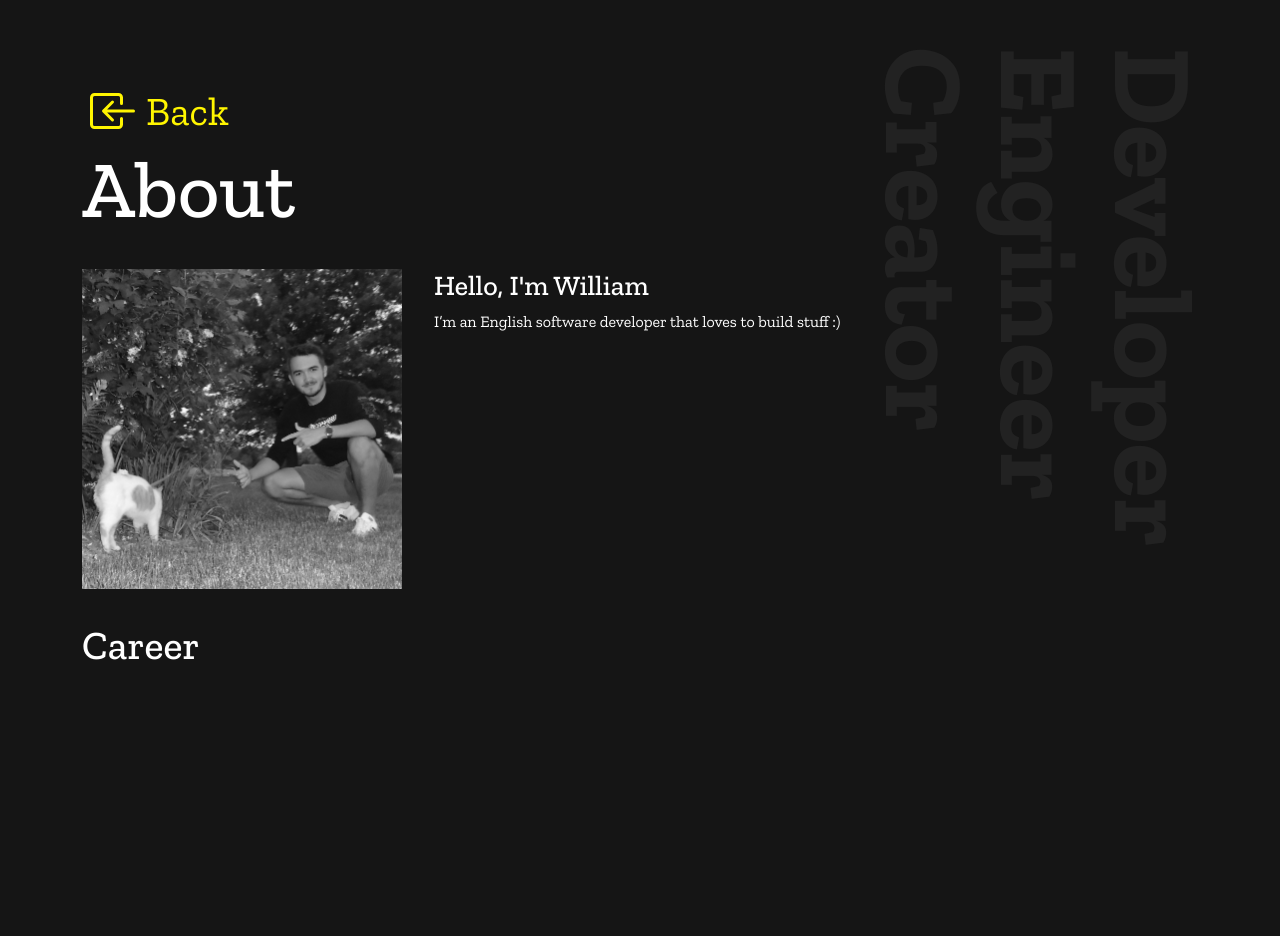
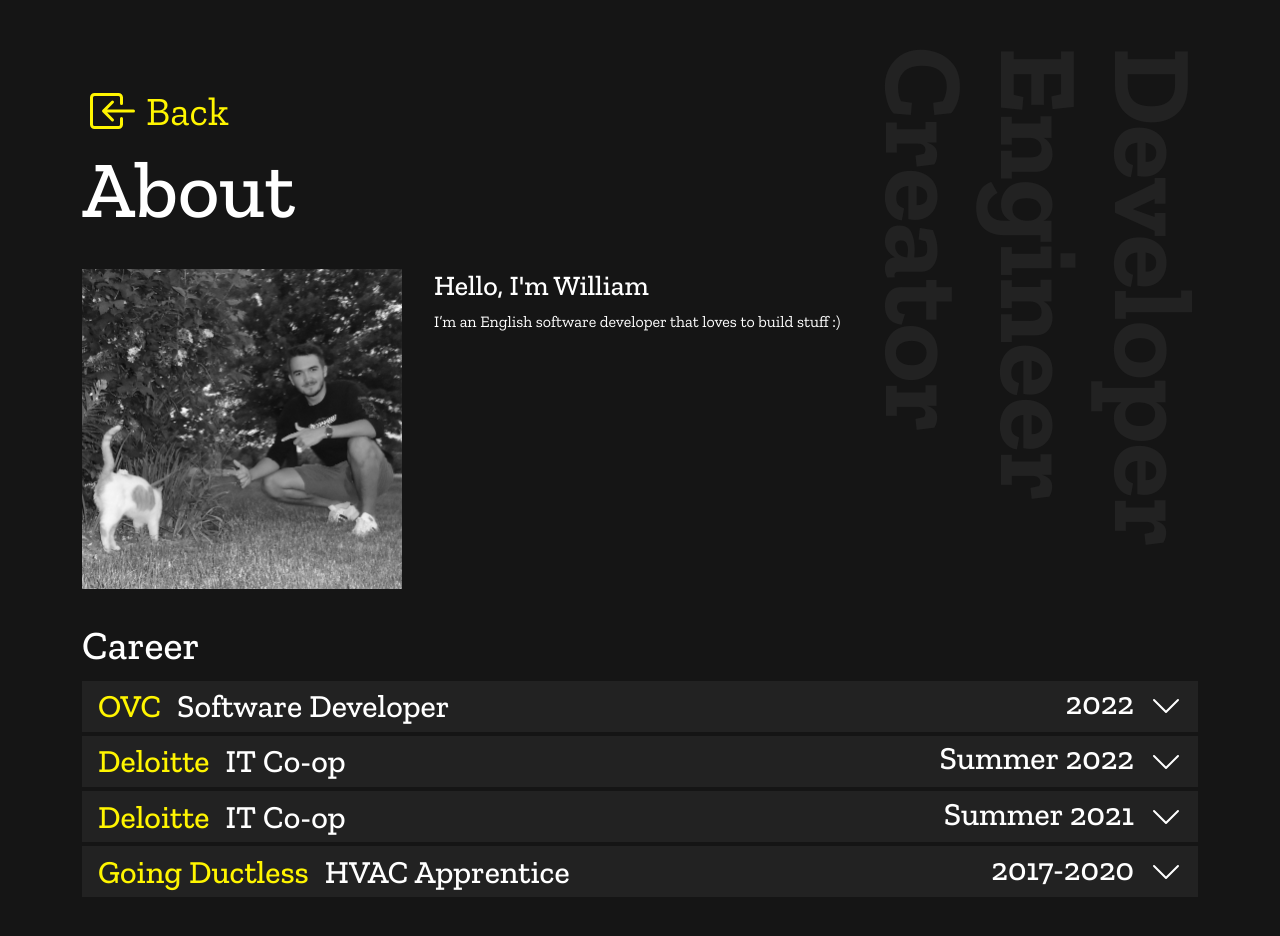
Before and after one commit to WilliamFitzjohn/fitzjohn.dev, a React (Create React App) app in the folder react-app/: page /about in a window 1280 px wide. Shown: the top 936 px of the page. Before the commit the page ends 800 px from the top, so only its background shows below. Built offline with nearby package versions, Linux system fonts and the light colour scheme.

Commit message:
Started career section in about

```diff
--- /dev/null
+++ b/react-app/src/components/Job.js
@@ -0,0 +1,49 @@
+
+import './styles/Job.css'
+import { BsChevronDown, BsChevronUp } from 'react-icons/bs';
+import { useState } from 'react';
+
+function Job(props) {
+
+    const [dropdown, setDropdown] = useState(false);
+
+    function toggleMenu(){
+        setDropdown(!dropdown);
+    }
+
+    function getDesc(){
+        if(dropdown){
+            return(
+                <div className='job-desc-container'>
+                    <p>{props.desc}</p>
+                </div>
+            );
+        }else{return null;}
+    }
+
+    function getChevron(){
+        if(dropdown){
+            return(<BsChevronUp/>);
+        }else{
+            return(<BsChevronDown/>);
+        }
+    }
+
+    return(
+        <div className="job-container">
+            <div className="job-header" onClick={toggleMenu}>
+                <div className="job-title-left">
+                    <h2>{props.comp}</h2>
+                    <h2>{props.title}</h2>
+                </div>
+                <div className="job-title-right">
+                    <h2>{props.year}</h2>
+                    {getChevron()}
+                </div>
+            </div>
+            {getDesc()}
+        </div>
+    );
+}
+
+export default Job;
--- /dev/null
+++ b/react-app/src/components/styles/Job.css
@@ -0,0 +1,42 @@
+.job-container {
+    width: 100%;
+}
+.job-header {
+    padding:0.4rem 1rem;
+    background-color: var(--secondary-bg-color);
+    width: 100%;
+    display: flex;
+    align-items: center;
+    justify-content: space-between;
+    border: 0;
+    border-top: 4px solid var(--main-bg-color);
+}
+.job-header div{
+    display: flex;
+    align-items: center;
+}
+.job-header div h2{
+    margin-bottom:0;
+}
+.job-title-left h2:nth-child(1){
+    color: var(--highlight-colour);
+    margin-right: 1rem;
+}
+.job-title-right{
+    text-align: right;
+}
+.job-title-right h2{
+    margin-right: 1rem;
+    position: relative;
+    top: -3px;
+}
+.job-title-right svg{
+    height: 100%;
+    width: 2rem;
+}
+.job-desc-container{
+    background-color: var(--secondary-bg-color);
+    width: 100%;
+    height: 1rem;
+    margin: 0 0;
+}
--- a/react-app/src/pages/About.js
+++ b/react-app/src/pages/About.js
@@ -2,6 +2,7 @@ import './styles/About.css'
 import './styles/Common.css'
 import { Container } from 'react-bootstrap';
 import { BsBoxArrowInLeft } from 'react-icons/bs';
+import Job from '../components/Job'
 
 function About() {
     function backClick(){
@@ -31,6 +32,32 @@ function About() {
             </section>
             <section className='career-container'>
                 <h1>Career</h1>
+                <Job
+                    comp='OVC'
+                    title='Software Developer'
+                    year='2022'
+                />
+                <Job
+                    comp='Deloitte'
+                    title='IT Co-op'
+                    year='Summer 2022'
+                    />
+                <Job
+                    comp='Deloitte'
+                    title='IT Co-op'
+                    year='Summer 2021'
+                    desc='• Worked with Deloitte Datacenter Services to manage thousands of virtual machines used by Deloitte Canada and Chile.
+                    • Joined an operations team to deploy VMs, troubleshoot servers, and delegate work to other teams.
+                    • Developed scripts to gather data from thousands of virtual machines to measure KPIs for upper management.
+                    • Engaged with the Deloitte Networks team to learn about enterprise networking and how it applies to all tech disciplines.
+                    • Assisted team members in building/racking servers in the data centers.
+                    • Learned a lot about virtualization, and general daily IT operations.'
+                />
+                <Job
+                    comp='Going Ductless'
+                    title='HVAC Apprentice'
+                    year='2017-2020'
+                />
             </section>
         </Container>
     );
--- a/react-app/src/pages/styles/About.css
+++ b/react-app/src/pages/styles/About.css
@@ -14,4 +14,5 @@
 
 .career-container{
     text-align: left;
+    padding-bottom: 5rem;
 }
```
